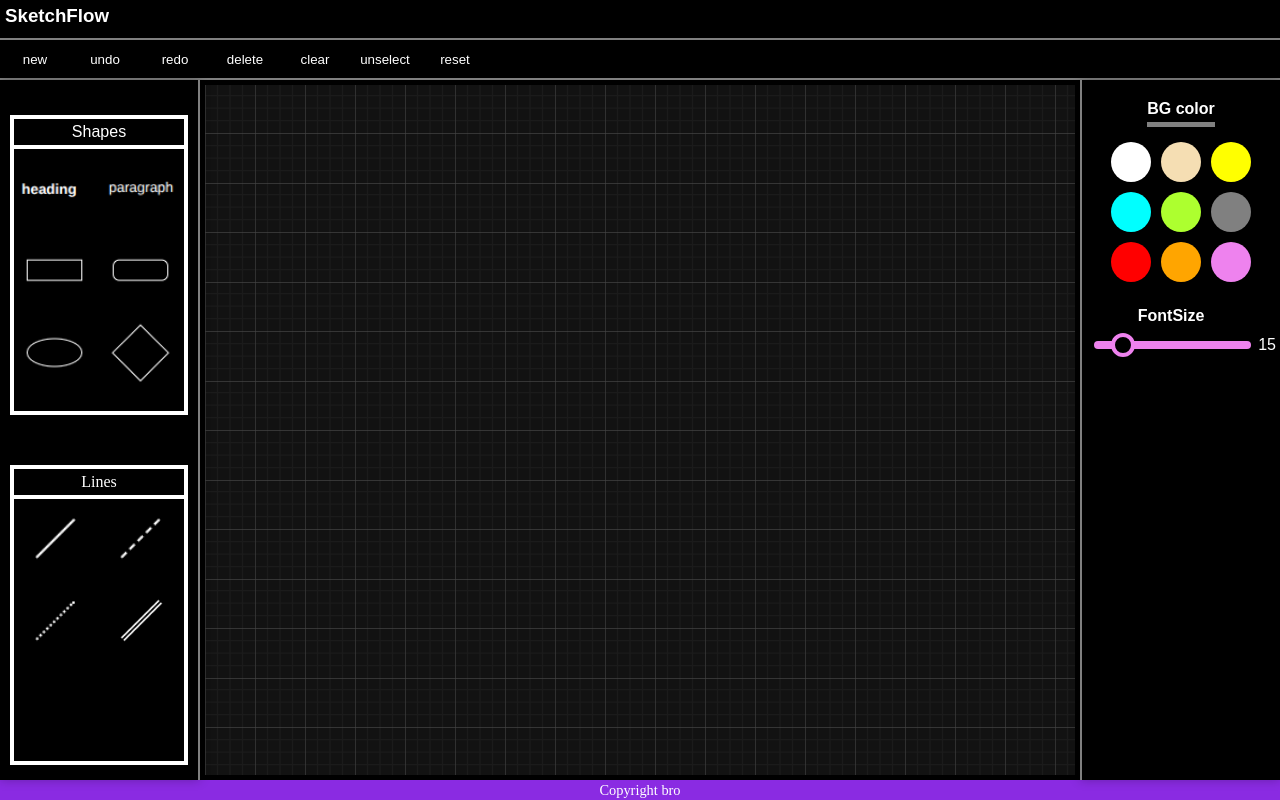
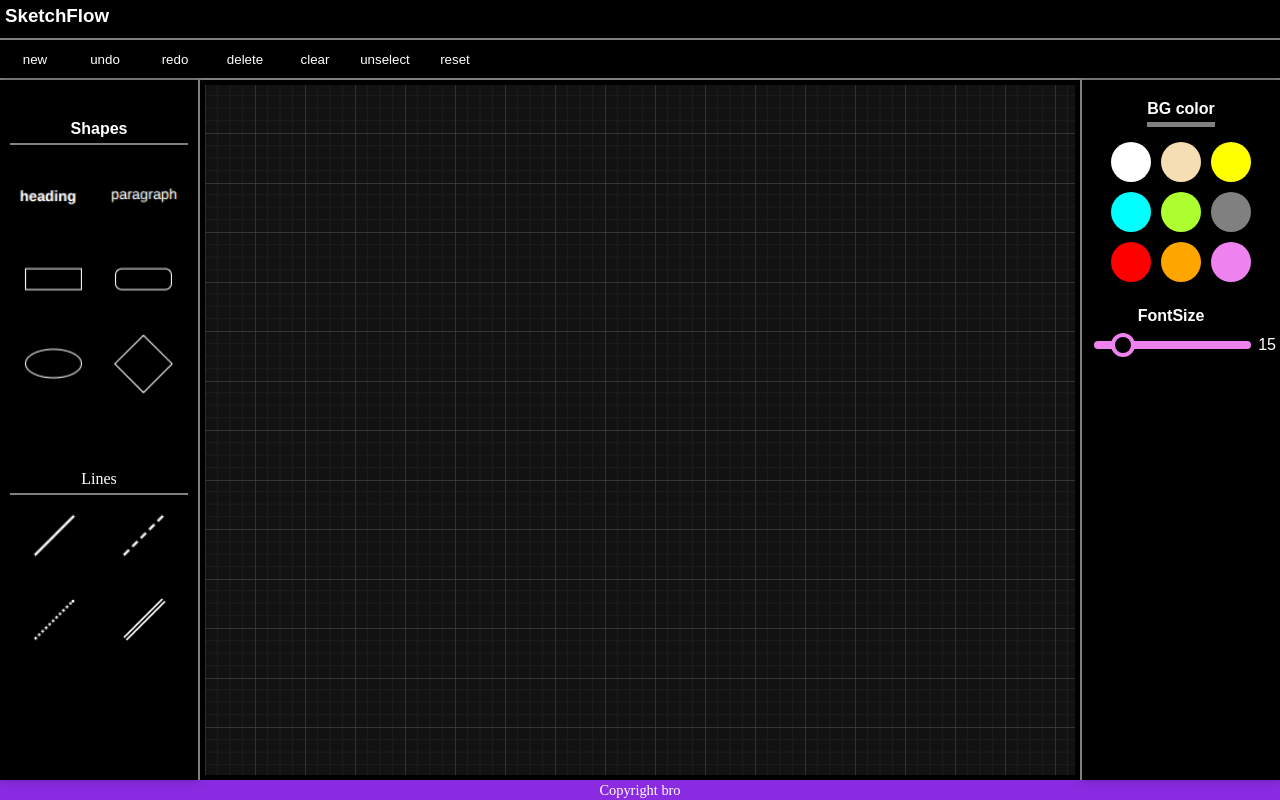
Before and after one commit to SivaPA08/Sketchflow, a React (Vite) app: page / in a window 1280 px wide. Built offline with nearby package versions, Linux system fonts and the light colour scheme.

Commit message:
removed border for leftside

```diff
--- a/src/styles/shapes.css
+++ b/src/styles/shapes.css
@@ -27,26 +27,29 @@
     background-color: rgb(0, 0, 0);
     color: white;
     margin-top: 20px;
-    border: 2px solid rgb(255, 255, 255);
+    /*border: 2px solid rgb(255, 255, 255);*/
 
 }
 .shapes .title{
     width: 100%;
     height: 30px;
     color: rgb(0, 0, 0);
-    border: 2px solid rgb(255, 255, 255);
+    /*border: 2px solid rgb(255, 255, 255);*/
+    border-bottom: 2px solid grey;
     display: flex;
     justify-content: center;
     align-items: center;
+    margin-bottom: 10px;
 }
 .shapes .title p{
     font-family: Arial, Helvetica, sans-serif;
     color: white;
+    font-weight: bolder;
 }
 .shapes .contents{
     width: 100%;
     height: calc(100% - 30px);
-    border: 2px solid rgb(255, 255, 255);
+    /* border: 2px solid rgb(255, 255, 255); */
     overflow: none;
     overflow-y: auto;
     scrollbar-width: 10px;
@@ -59,25 +62,26 @@
     height: 300px;
     background-color: rgb(0, 0, 0);
     margin-top: 20px;
-    border: 2px solid rgb(255, 255, 255);
 
 }
 .lines .title{
     width: 100%;
     height: 30px;
     color: rgb(255, 255, 255);
-    border: 2px solid rgb(255, 255, 255);
+    /* border: 2px solid rgb(255, 255, 255); */
+    border-bottom: 2px solid grey;
     display: flex;
     justify-content: center;
     align-items: center;
 }
 .lines.title p{
     font-family: Arial, Helvetica, sans-serif;
+    font-weight: bolder;
 }
 .lines .contents{
     width: 100%;
     height: calc(100% - 30px);
-    border: 2px solid rgb(255, 255, 255);
+    /* border: 2px solid rgb(255, 255, 255); */
     color: white;
     overflow: none;
     overflow-y: auto;
@@ -88,8 +92,7 @@
     width: 50%;
     height: 80px;
     background-color: black;
-    border-left: none;
-    border-top: none;
+    border: none;
 }
 .lines button:hover,.shapes button:hover{
     border: 5px solid grey;
```
